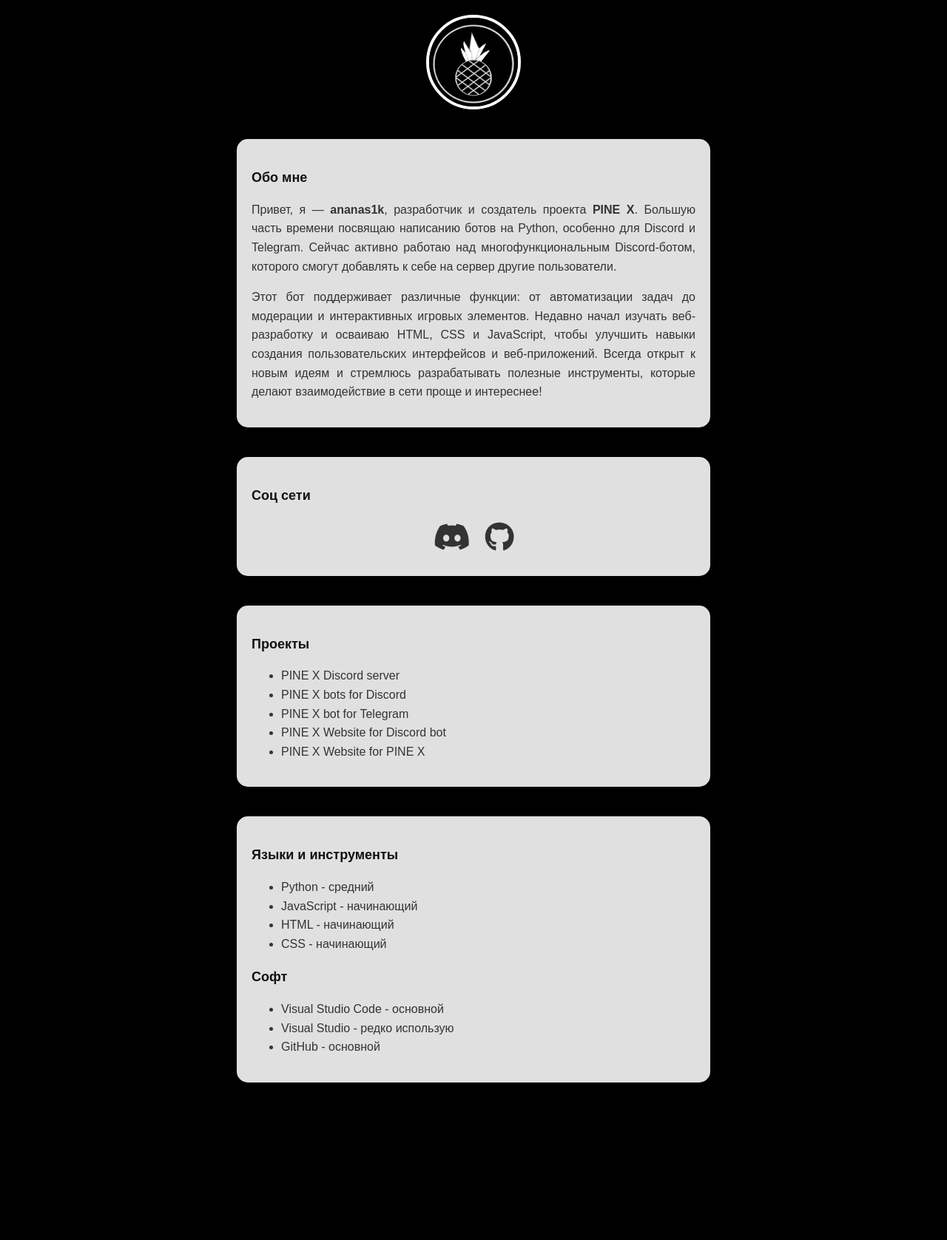
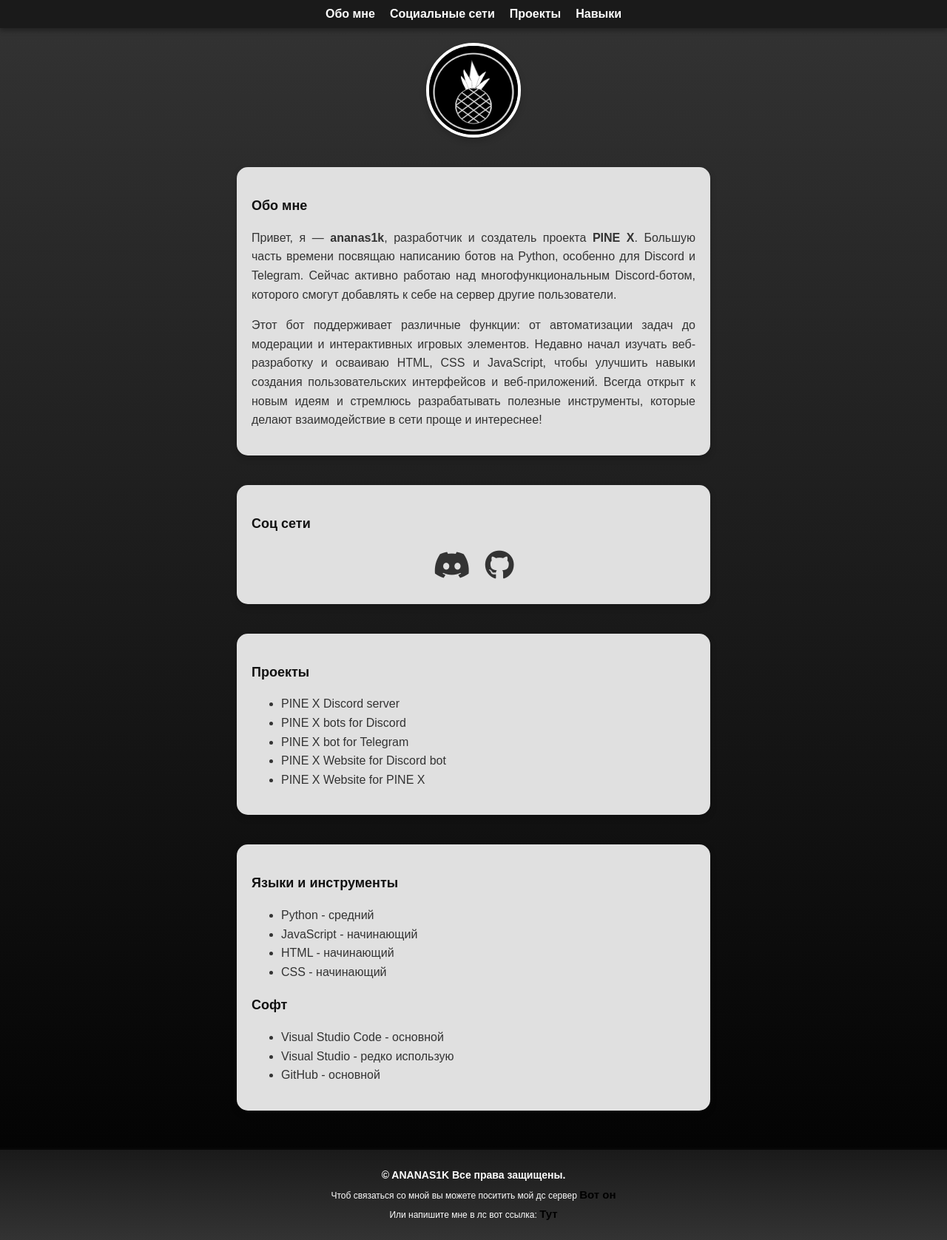
Before and after one commit to Ananas1kexe/anasn1k_bio, a plain HTML site: page index.html in a window 1280 px wide. Shown: the whole page at 74% size. Before the commit the page ends 1484 px from the top, so only its background shows below. Drawn offline with Linux system fonts and the light colour scheme.

Commit message:
add menu and footer

```diff
--- a/index.html
+++ b/index.html
@@ -9,19 +9,31 @@
     <link rel="stylesheet" href="style.css">
 </head>
 <body>
+    <header class="menu">
+        <nav>
+            <ul class="menu-list">
+                <li><a href="#bio">Обо мне</a></li>
+                <li><a href="#social-media">Социальные сети</a></li>
+                <li><a href="#projects">Проекты</a></li>
+                <li><a href="#skills">Навыки</a></li>
+            </ul>
+        </nav>
+    </header>
+
+
     <div class="avatar-container">
         <img src="anans1k_avatar.png" alt="anans1k_avatar" class="avatar">
     </div>
 
     <div class="bio">
-        <h3 class="bio-title">Обо мне</h3>
+        <h3 class="bio-title" id="bio">Обо мне</h3>
         <p>Привет, я — <strong>ananas1k</strong>, разработчик и создатель проекта <strong>PINE X</strong>. Большую часть времени посвящаю написанию ботов на Python, особенно для Discord и Telegram. Сейчас активно работаю над многофункциональным Discord-ботом, которого смогут добавлять к себе на сервер другие пользователи.</p>
         <p>Этот бот поддерживает различные функции: от <span class="bio-emphasis">автоматизации задач</span> до <span class="bio-emphasis">модерации</span> и <span class="bio-emphasis">интерактивных игровых элементов</span>. Недавно начал изучать веб-разработку и осваиваю HTML, CSS и JavaScript, чтобы улучшить навыки создания пользовательских интерфейсов и веб-приложений. Всегда открыт к новым идеям и стремлюсь разрабатывать полезные инструменты, которые делают взаимодействие в сети проще и интереснее!</p>
     </div>
 
 
     <div class="social-media">
-        <h3 class="social-media-title">Соц сети</h3>
+        <h3 class="social-media-title" id="social-media" >Соц сети</h3>
         <div class="social-media-icons">
             <a href="https://discord.gg/KmskWpN5nb" target="_blank"><i class="fab fa-discord"></i></a>
             <a href="https://github.com/Ananas1kexe" target="_blank"><i class="fab fa-github"></i></a>
@@ -29,7 +41,7 @@
     </div>
 
     <div class="projects">
-        <h3 class="projects-title">Проекты</h3>
+        <h3 class="projects-title" id="projects">Проекты</h3>
         <ul>
             <li>PINE X Discord server</li>
             <li>PINE X bots for Discord</li>
@@ -41,7 +53,7 @@
 
 
     <div class="skills">
-        <h3 class="skills-title">Языки и инструменты</h3>
+        <h3 class="skills-title" id="skills">Языки и инструменты</h3>
         <ul>
             <li>Python - средний</li>
             <li>JavaScript - начинающий</li>
@@ -55,5 +67,13 @@
             <li>GitHub - основной</li>
         </ul>
     </div>
+
+    <footer class="footer">
+        <div class="container">
+            <p>&copy; ANANAS1K Все права защищены.</p>
+            <p>Чтоб связаться со мной вы можете поситить мой дс сервер <a href="https://discord.gg/KmskWpN5nb">Вот он</a></p>
+            <p>Или напишите мне в лс вот ссылка: <a href="https://discord.com/users/1232238825934163989">Тут</a></p>
+        </div>
+    </footer>
 </body>
 </html>
--- a/style.css
+++ b/style.css
@@ -1,5 +1,5 @@
 body {
-    background-color: #000;
+    background: linear-gradient(#333333, #000000);
     color: #fff;
     font-family: Arial, sans-serif;
     margin: 0;
@@ -36,7 +36,7 @@ body {
     box-shadow: 0 4px 10px rgba(0, 0, 0, 0.2);
 }
 
-/* Основной стиль для секций */
+
 .bio, .social-media, .projects, .skills {
     background-color: #e0e0e0;
     color: #333;
@@ -62,7 +62,6 @@ body {
     margin-bottom: 15px;
 }
 
-/* Иконки соцсетей */
 .social-media-icons {
     display: flex;
     gap: 20px;
@@ -80,7 +79,93 @@ body {
     color: #000000;
 }
 
-/* Адаптивность для устройств с шириной экрана менее 768px */
+.menu {
+    background-color: #1a1a1a ;
+    padding: 10px 0;
+    width: 100%;
+    position: sticky;
+    top: 0;
+    z-index: 1000;
+    box-shadow: 0 4px 6px rgba(0, 0, 0, 0.3);
+}
+
+.menu nav {
+    max-width: 1200px;
+    margin: 0 auto;
+    padding: 0 15px;
+    display: flex;
+    justify-content: center;
+    align-items: center;
+}
+
+.menu-list {
+    list-style: none;
+    margin: 0;
+    padding: 0;
+    display: flex;
+    gap: 20px;
+}
+
+.menu-list li {
+    margin: 0;
+    padding: 0;
+}
+
+.menu-list a {
+    color: #fff;
+    text-decoration: none;
+    font-weight: bold;
+    font-size: 16px;
+    transition: color 0.3s, transform 0.2s;
+}
+
+.menu-list a:hover {
+    color: #474747;
+    transform: scale(1.1);
+}
+
+
+
+.footer {
+    background: linear-gradient(#1a1a1a, #333333);
+    text-align: center;
+    padding: 20px;
+    margin-top: 30px;
+    color: #FFFFFF;
+    font-size: 12px;
+    line-height: 1.4;
+    font-family: 'Arial', sans-serif;
+    width: 100%;
+    box-sizing: border-box;
+    border-top: 3px solid #070707;
+}
+.footer .container {
+    max-width: 100%;
+    margin: 0 auto;
+    padding: 0 15px;
+}
+
+.footer p {
+    margin: 5px 0;
+}
+
+.footer a {
+    color: #000000;
+    text-decoration: none;
+    font-weight: bold;
+    font-size: 15px;
+}
+
+.footer a:hover {
+    text-decoration: underline;
+}
+
+.footer p:first-child {
+    font-size: 14px;
+    font-weight: bold;
+}
+
+
 @media (max-width: 768px) {
     .avatar {
         width: 100px;
@@ -90,7 +175,7 @@ body {
     .bio, .social-media, .projects, .skills {
         padding: 15px;
         font-size: 14px;
-        max-width: 90%; /* Уменьшаем максимальную ширину секций */
+        max-width: 90%;
     }
 
     .bio-title, .social-media-title, .projects-title, .skills-title {
@@ -101,13 +186,22 @@ body {
         font-size: 30px;
     }
 
-    /* Уменьшение отступов и размеров шрифта для текста */
+
     .bio p, .projects ul, .skills ul {
         margin-bottom: 10px;
     }
+    .menu-list {
+        flex-wrap: wrap;
+        justify-content: center;
+        gap: 10px;
+    }
+
+    .menu-list a {
+        font-size: 14px;
+    }
 }
 
-/* Адаптивность для устройств с шириной экрана менее 480px */
+
 @media (max-width: 480px) {
     .avatar {
         width: 80px;
@@ -117,7 +211,7 @@ body {
     .bio, .social-media, .projects, .skills {
         padding: 10px;
         font-size: 12px;
-        max-width: 95%; /* Уменьшаем максимальную ширину секций */
+        max-width: 95%;
     }
 
     .bio-title, .social-media-title, .projects-title, .skills-title {
@@ -128,7 +222,7 @@ body {
         font-size: 25px;
     }
 
-    /* Уменьшение отступов и размеров шрифта для текста */
+
     .bio p, .projects ul, .skills ul {
         margin-bottom: 5px;
     }
```
